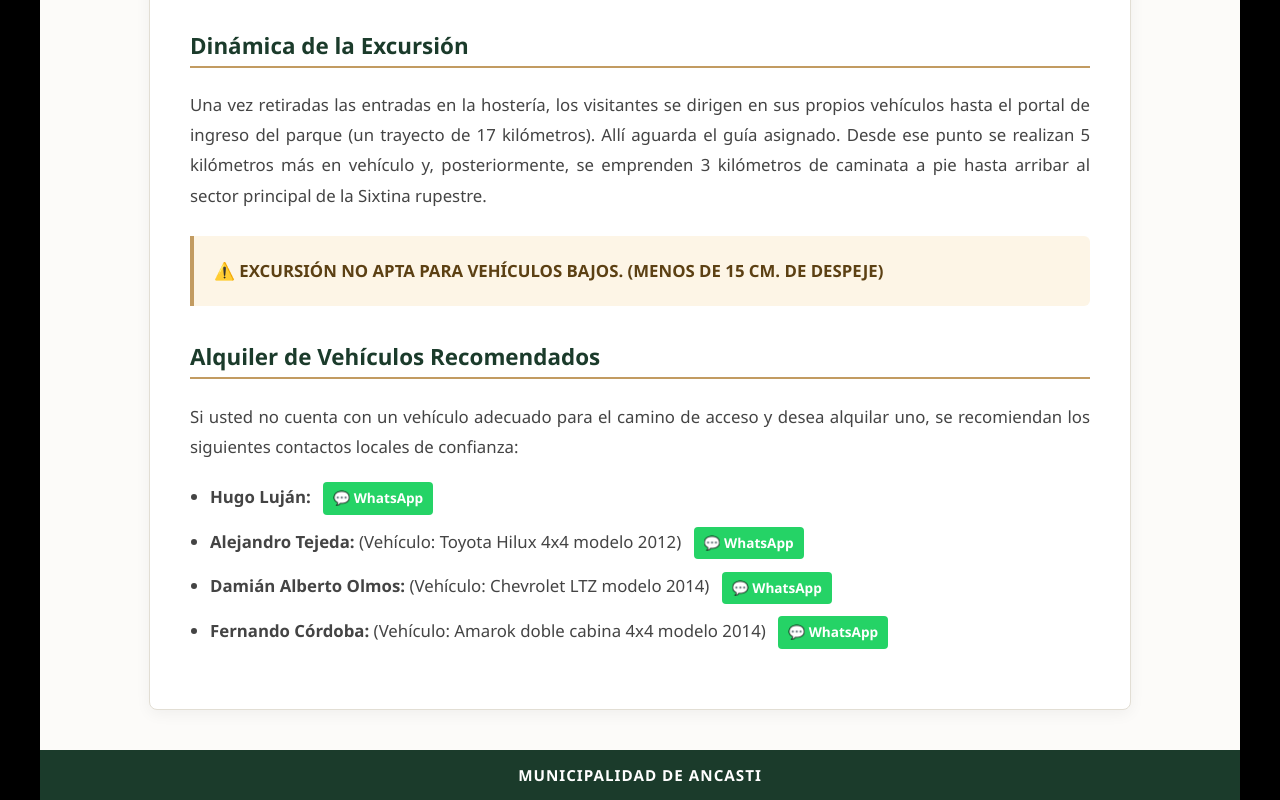
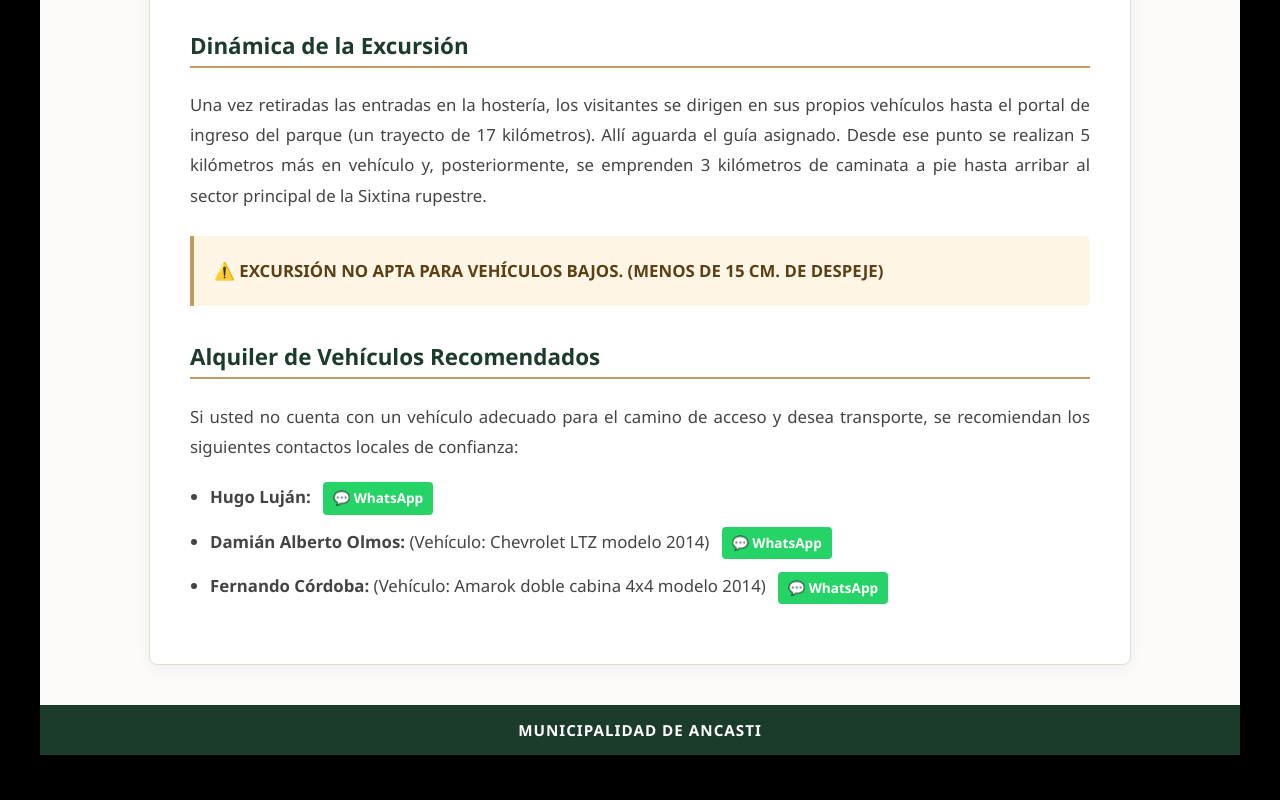
Before and after one commit to relacinstitucionalesancasti-debug/TUNITA, a plain HTML site: page ingreso.html in a window 1280 px wide. Shown: the part 1168-1968 px from the top of the page. After the commit the page ends 1923 px from the top, so only its background shows below. Drawn offline with Linux system fonts and the light colour scheme.

Commit message:
Update ingreso.html

```diff
--- a/ingreso.html
+++ b/ingreso.html
@@ -272,16 +272,12 @@
 
             <h3>Alquiler de Vehículos Recomendados</h3>
             <p>
-                Si usted no cuenta con un vehículo adecuado para el camino de acceso y desea alquilar uno, se recomiendan los siguientes contactos locales de confianza:
+                Si usted no cuenta con un vehículo adecuado para el camino de acceso y desea transporte, se recomiendan los siguientes contactos locales de confianza:
             </p>
             <ul>
                 <li>
                     <strong>Hugo Luján:</strong>
                     <a href="https://wa.me/5493834932290?text=Hola,%20necesito%20consultar%20por%20alquiler%20de%20vehículo%20para%20ir%20a%20La%20Tunita." target="_blank" class="whatsapp-small-btn">💬 WhatsApp</a>
-                </li>
-                <li>
-                    <strong>Alejandro Tejeda:</strong> (Vehículo: Toyota Hilux 4x4 modelo 2012)
-                    <a href="https://wa.me/5493834198482?text=Hola,%20necesito%20consultar%20por%20el%20alquiler%20de%20su%20Toyota%20Hilux%204x4%20para%20visitar%20La%20Tunita." target="_blank" class="whatsapp-small-btn">💬 WhatsApp</a>
                 </li>
                 <li>
                     <strong>Damián Alberto Olmos:</strong> (Vehículo: Chevrolet LTZ modelo 2014)
```
